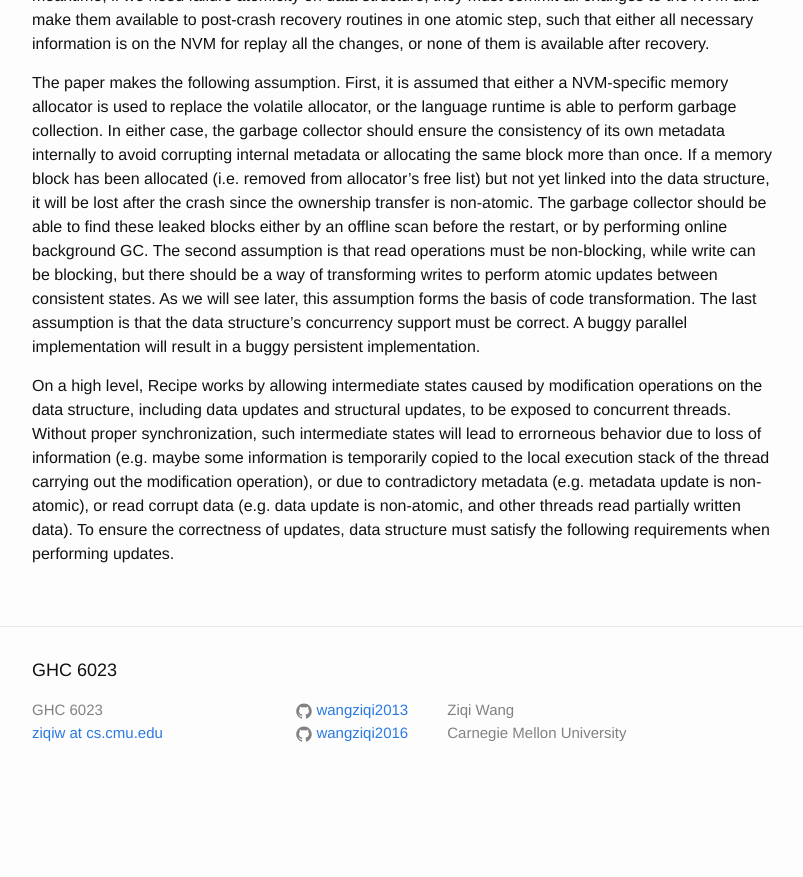
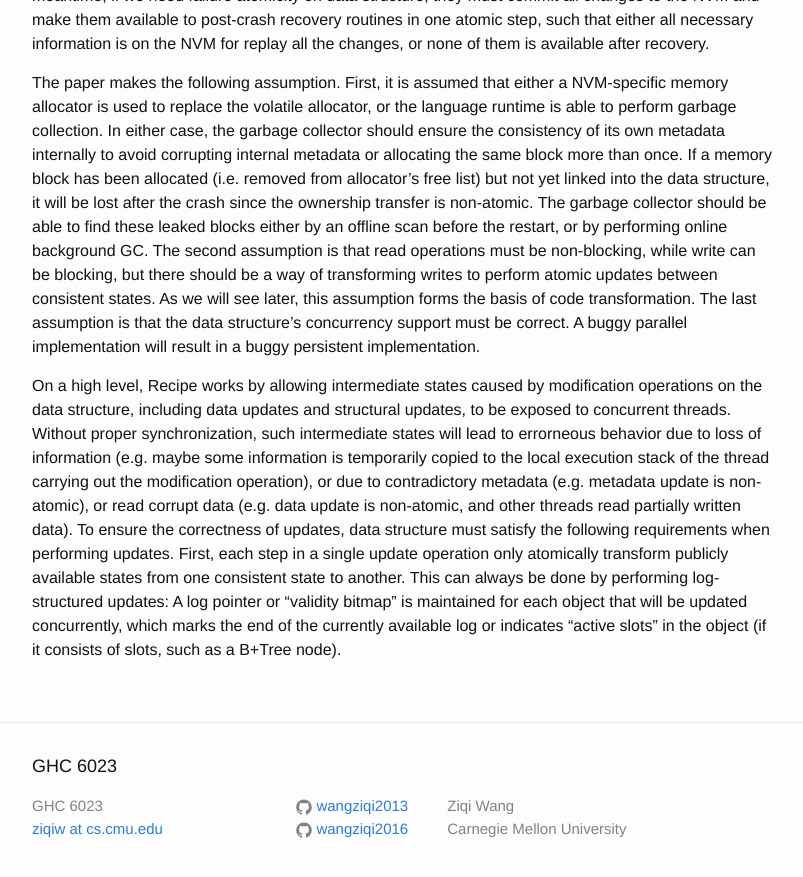
Before and after one commit to wangziqi2013/wangziqi2013.github.io, a Jekyll site: the page built from _posts/2019-11-19-recipe.markdown, in a window 1280 px wide and 900 px high, scrolled down 652 px. Shown: the top 877 px of the window, without its empty margins (238-1041 px from the left). Built offline with Jekyll 4.4.1, drawn with Linux system fonts in a browser that asks for light colours; before the commit the page ends 1456 px from its top, so only the background shows below that.

Commit message:
Working on first req

```diff
--- a/_posts/2019-11-19-recipe.markdown
+++ b/_posts/2019-11-19-recipe.markdown
@@ -40,4 +40,7 @@ intermediate states will lead to errorneous behavior due to loss of information
 copied to the local execution stack of the thread carrying out the modification operation), or due to contradictory metadata
 (e.g. metadata update is non-atomic), or read corrupt data (e.g. data update is non-atomic, and other threads read partially
 written data). To ensure the correctness of updates, data structure must satisfy the following requirements when
-performing updates.
+performing updates. First, each step in a single update operation only atomically transform publicly available states from
+one consistent state to another. This can always be done by performing log-structured updates: A log pointer or "validity bitmap"
+is maintained for each object that will be updated concurrently, which marks the end of the currently available log or
+indicates "active slots" in the object (if it consists of slots, such as a B+Tree node).
```
